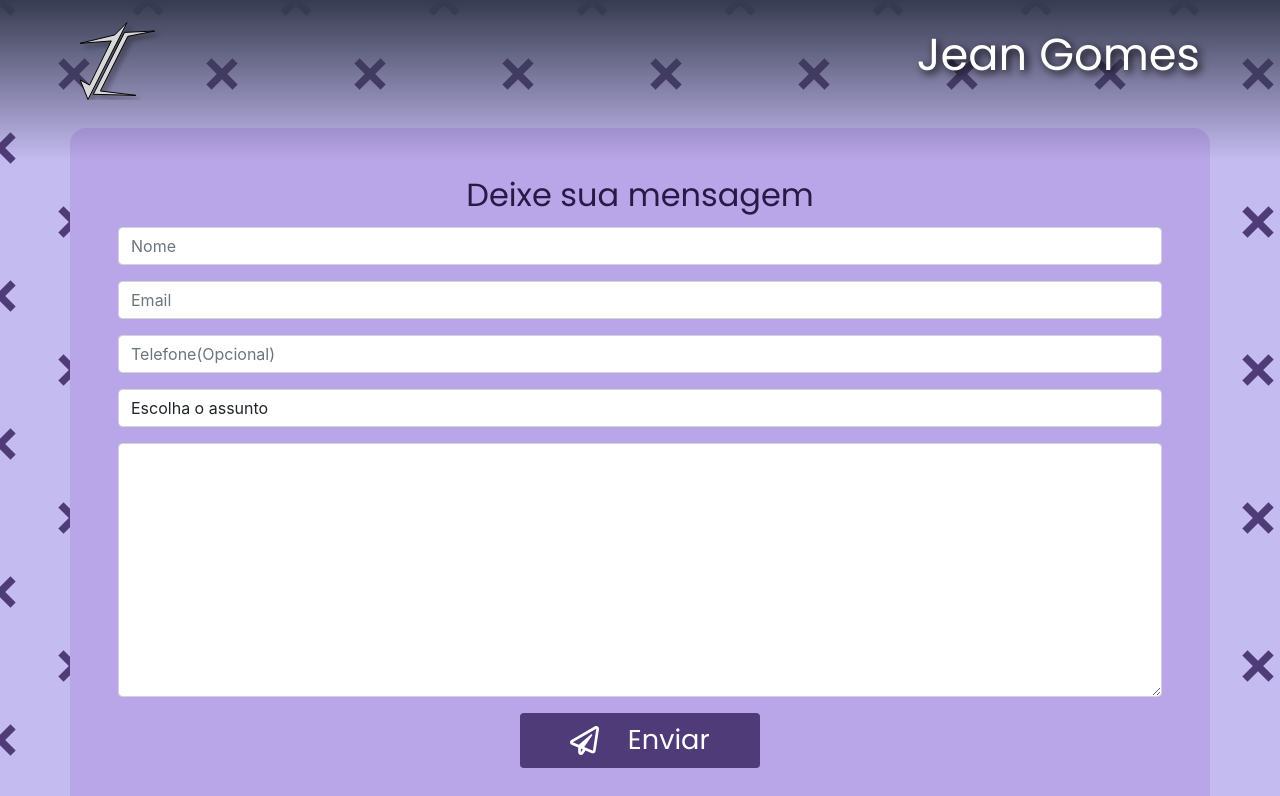
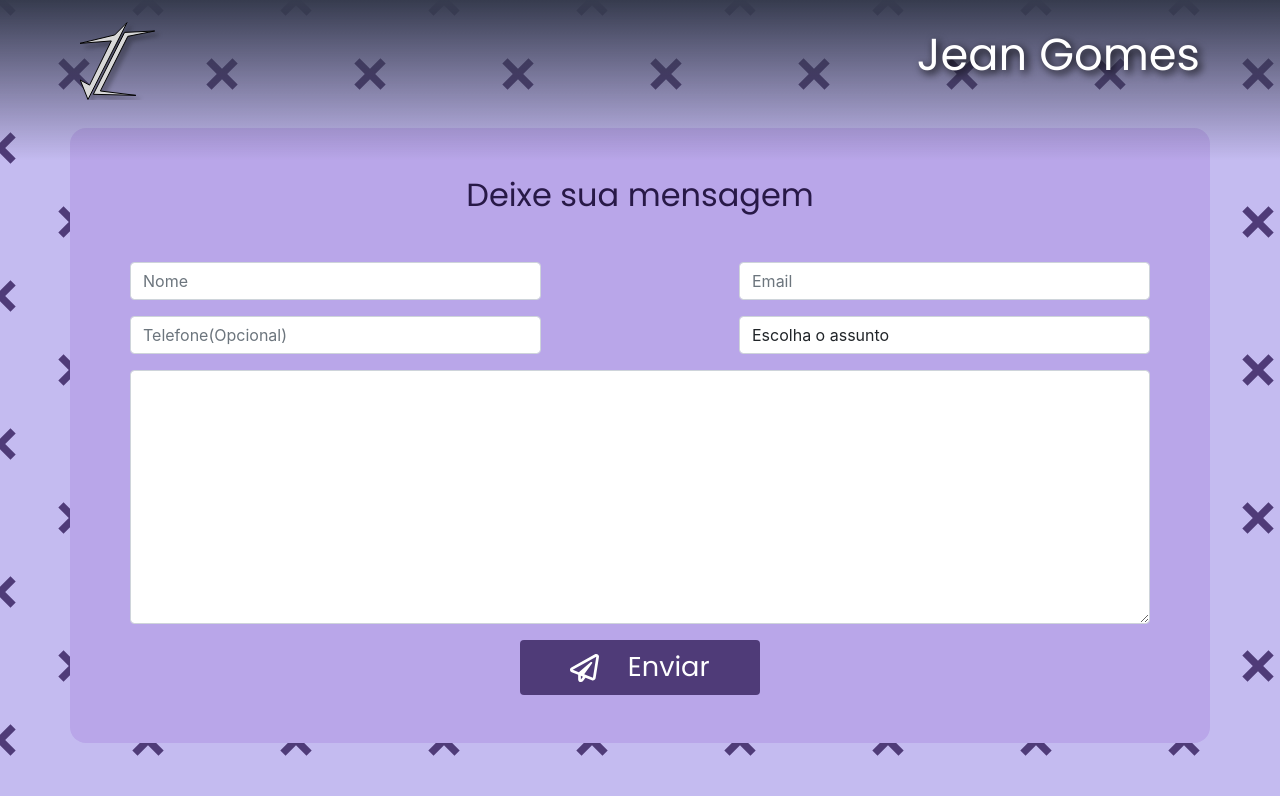
Before and after one commit to JeanCDev/PortfolioFrontEnd, a React (Create React App) app: page /contact in a window 1280 px wide. Shown: the top 796 px of the page. Built offline with nearby package versions, Linux system fonts and the light colour scheme; no server answers.

Commit message:
Login, Individual project page and message send

```diff
--- a/src/Router.tsx
+++ b/src/Router.tsx
@@ -4,6 +4,8 @@ import Index from "./routes/";
 import Portfolio from "./routes/portfolio";
 import Project from "./routes/project";
 import Contact from "./routes/contact";
+import AdminLogin from "./routes/adminLogin";
+import AdminPanel from "./routes/adminPanel";
 
 function Router(){
 
@@ -15,6 +17,8 @@ function Router(){
         <Route path="/portfolio" component={Portfolio}/>
         <Route path="/project/:id" component={Project}/>
         <Route path="/contact" component={Contact}/>
+        <Route path="/admin/login" component={AdminLogin}/>
+        <Route path="/admin" component={AdminPanel}/>
       </Switch>
     </BrowserRouter>
 
--- a/src/components/styles/Card.css
+++ b/src/components/styles/Card.css
@@ -1,3 +1,7 @@
 div.card{
   box-shadow: 3px 3px 5px #66666680;
 }
+
+div.card img{
+  height: 200px;
+}
--- a/src/routes/userSignUp.tsx
+++ b/src/routes/adminLogin.tsx
@@ -1,23 +1,33 @@
 
 import {useState, FormEvent} from 'react';
+import { useHistory } from 'react-router-dom';
 import api from '../api';
 
-export default function Index(){
+export default function AdminLogin(){
 
-    const [name, setName] = useState('');
-    const [email, setEmail] = useState('');
-    const [password, setPassword] = useState('');
+    let history = useHistory();
+
+    const [email, setEmail] = useState('paulaas5@gmaicom.uk');
+    const [password, setPassword] = useState('123456');
 
     async function handleSubmit(event: FormEvent){
 
+      const loginFailureMessage = 'Email or password incorrect!'
+
       event.preventDefault();
 
-      await api.post('login', {
-        name,
+      await api.post('login-validation', {
         password,
         email,
       }).then((response =>{
-        alert(response.data);
+
+        if(response.data === loginFailureMessage){
+          alert('Email ou senha inválidos');
+        } else{
+          localStorage.setItem('auth-token', response.data);
+          history.push('/admin');
+        }
+
       }));
 
   }
@@ -26,7 +36,6 @@ export default function Index(){
 
     <div className="App">
       <form onSubmit={handleSubmit}>
-        <input type="text" name="name" value={name} onChange={e => setName(e.target.value)}/>
         <input type="text" name="email" value={email} onChange={e => setEmail(e.target.value)}/>
         <input type="text" name="password" value={password} onChange={e => setPassword(e.target.value)}/>
         <button type="submit">Vai</button>
--- /dev/null
+++ b/src/routes/adminPanel.tsx
@@ -0,0 +1,53 @@
+import {useState, useEffect} from 'react';
+import { useHistory } from 'react-router-dom';
+import api from '../api';
+
+interface UserInfo{
+  userId: string,
+  userName: string,
+  userPassword: string,
+  userEmail: string
+}
+
+export default function AdminLogin(){
+
+    const [users, setUsers] = useState<UserInfo[]>([]);
+
+    let history = useHistory();
+    let token = localStorage.getItem('auth-token');
+
+    useEffect(() => {
+
+      async function loadUsers() {
+        await api.get('/login', {
+          headers: {
+            "auth-token": token
+          }
+        }).then((response =>{
+          setUsers(response.data);
+          console.log(users)
+        })).catch(error=>{
+          console.log(error);
+          history.push('/admin/login');
+        });
+      };
+
+      loadUsers();
+
+    },[]);
+
+  return(
+
+    <div className="d-flex justify-content-center align-items-center">
+      {users.map(user =>{
+        return (<div key={user.userId}>
+          <p>{user.userName}</p>
+          <p>{user.userEmail}</p>
+          {/* <p>{user.userPassword}</p> */}
+        </div>)
+      })}
+    </div>
+
+  );
+
+}
--- a/src/routes/contact.tsx
+++ b/src/routes/contact.tsx
@@ -1,3 +1,7 @@
+import {FormEvent, useState} from 'react';
+import {useHistory} from 'react-router-dom';
+
+import api from '../api';
 import Footer from '../components/Footer';
 import Header from '../components/Header';
 
@@ -7,6 +11,40 @@ import './styles/contact.css';
 
 export default function Contact(){
 
+  let history = useHistory();
+
+  const [name, setName] = useState('');
+  const [email, setEmail] = useState('');
+  const [number, setNumber] = useState('');
+  const [subject, setSubject] = useState('1');
+  const [message, setMessage] = useState('');
+
+  async function handleSubmit(event: FormEvent) {
+
+    event.preventDefault();
+
+    let params = {
+      user_name: name,
+      user_email: email,
+      user_phone: number,
+      message_text: message,
+      message_subject: subject
+    }
+
+    let nullable = (param: any)=> param === '' || param === null || param === undefined || param === '1' ? true : false;
+
+    if(nullable(name) || nullable(email)
+    || nullable(subject) || nullable(message)){
+        alert('Falta algum campo a ser preenchido');
+    } else {
+      await api.post('messages', params).then(response=>{
+        alert('Obrigado por entrar em contato. Responderemos em breve!');
+        history.push('/');
+      });
+    }
+
+  }
+
   return (
     <div id="contact">
       <Header />
@@ -14,24 +52,67 @@ export default function Contact(){
       <div className="container">
         <h1 className="text-center">Deixe sua mensagem</h1>
 
-        <form action="" className="container-fluid">
+        <form action="" onSubmit={handleSubmit} className="container-fluid mt-5">
 
           <div className="row justify-content-between">
-            <input type="text" placeholder="Nome" className="col-12 mb-3 mr-3 col-md-5 form-control" required/>
-            <input type="email" placeholder="Email" className="col-12 mb-3 mr-3 col-md-5 form-control" required/>
+            <div className="col-12 mb-3 col-lg-5">
+              <input
+                type="text"
+                placeholder="Nome"
+                className=" form-control"
+                name="name"
+                onChange={e =>setName(e.target.value)}
+                value={name}
+                required/>
+            </div>
+            <div className="col-12 mb-3 col-lg-5">
+              <input
+                type="email"
+                placeholder="Email"
+                className="form-control"
+                onChange={e =>setEmail(e.target.value)}
+                value={email}
+                required/>
+            </div>
+
           </div>
 
           <div className="row justify-content-between">
-            <input type="number" className="col-12 mb-3 mr-3 col-md-5 form-control" placeholder="Telefone(Opcional)"/>
+            <div className="col-12 mb-3 mr-3 col-lg-5">
+              <input
+                type="number"
+                className="form-control"
+                onChange={e =>setNumber(e.target.value)}
+                value={number}
+                placeholder="Telefone(Opcional)"/>
+            </div>
 
-            <select name="subject" className="col-12 mb-3 mr-3 col-md-5 form-control" id="" required>
-              <option value="" selected disabled>Escolha o assunto</option>
-            </select>
+            <div className="col-12 mb-3 mr-3 col-lg-5">
+              <select
+                name="subject"
+                className="form-control"
+                onChange={e =>setSubject(e.target.value)}
+                value={subject}
+                required>
+                  <option value="1"  disabled>Escolha o assunto</option>
+                  <option value="Orçamento">Orçamento</option>
+                  <option value="Site Responsivo">Deixar seu site responsivo</option>
+                  <option value="Dúvidas">Dúvidas</option>
+              </select>
+            </div>
           </div>
 
           <div className="row">
-            <textarea name="" className="form-control" id="" cols={30} rows={10} required>
-            </textarea>
+            <div className="col-12">
+              <textarea
+                name="message"
+                className="form-control"
+                id="" cols={30} rows={10}
+                onChange={e =>setMessage(e.target.value)}
+                value={message}
+                required>
+              </textarea>
+            </div>
           </div>
 
           <div className="row mt-3 justify-content-center">
--- a/src/routes/portfolio.tsx
+++ b/src/routes/portfolio.tsx
@@ -21,7 +21,6 @@ function Portfolio(){
   useEffect(() => {
     api.get("projects").then((response)=>{
       setProjects(response.data);
-      console.log(response)
     });
   }, []);
 
--- a/src/routes/project.tsx
+++ b/src/routes/project.tsx
@@ -1,6 +1,10 @@
 import { useEffect, useState } from 'react';
 import {useParams} from 'react-router-dom';
+
+import Header from './../components/Header';
+import Footer from './../components/Footer';
 import api from '../api';
+import './styles/project.css';
 
 interface ProjectInfo{
   projectId: number;
@@ -23,22 +27,43 @@ export default function Project(){
   useEffect(() => {
     api.get(`projects/${params.id}`).then(response=>{
       setProject(response.data);
-      console.log(response.data);
     });
 
   },[params.id]);
 
   return (
 
+
     <div id="project">
+
+      <Header/>
+
       <div className="container">
+        <div className="row">
+          <h1>{project?.projectName}</h1>
 
-        <h1>{project?.projectName}</h1>
-        <p>{project?.projectDescription}</p>
-        <img src={`${process.env.REACT_APP_API_URL}/${project?.projectImageUrl}`} alt=""/>
-        <a href={project?.githubUrl}>Github do projeto</a>
-        <a href={project?.projectLink}>Link do projeto</a>
+          <p>{project?.projectDescription}</p>
+
+          <img
+            className=""
+            src={`${process.env.REACT_APP_API_URL}/${project?.projectImageUrl}`}
+            alt={project?.projectName}/>
+
+          <div className="d-flex mt-5 justify-content-center row">
+            <a
+              href={project?.githubUrl}
+              className="btn btn-primary col-4">Github do projeto</a>
+            <a
+              href={project?.projectLink}
+              className="btn btn-info d-flex align-items-center col-4 offset-1 justify-content-center">
+                Link do projeto</a>
+          </div>
+        </div>
+
       </div>
+      <div className="before-footer"></div>
+      <Footer/>
+
     </div>
 
   );
--- /dev/null
+++ b/src/routes/styles/project.css
@@ -0,0 +1,36 @@
+#project{
+  padding-top: 12rem;
+  background: #B9A6E9;
+}
+#project .container {
+  font-family: "Poppins", sans-serif;
+  border-radius: 0.5rem;
+  background: #fff;
+  padding: 3em;
+}
+
+#project .container h1{
+  font-size: 4rem;
+  color: #281947;
+}
+
+#project .container p{
+  font-size: 1.2rem;
+  color: #281947;
+}
+
+#project .container img{
+  border-radius: 1rem;
+}
+
+.before-footer{
+  margin-top: 10rem;
+}
+
+@media only screen and (max-width: 576px) {
+
+  #project .container{
+    width: 95%;
+  }
+
+}
```
